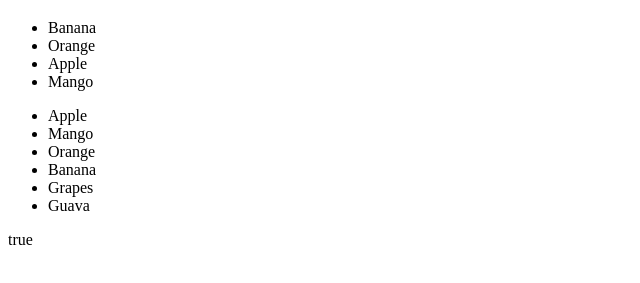
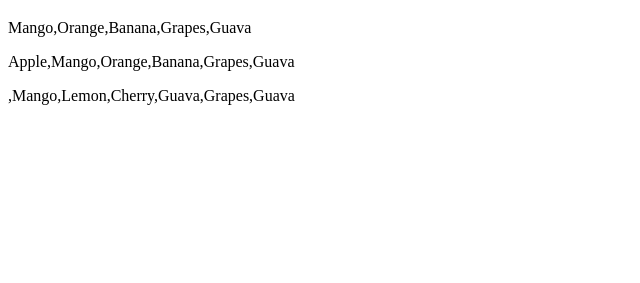
Before and after one commit to NirutaDhimal/javascript, a plain HTML site: page basics/index.html in a window 1280 px wide. Shown: the part 61-344 px from the top of the page, without its empty margins (0-640 px from the left). Drawn offline with Linux system fonts and the light colour scheme.

Commit message:
JS Array Methods

```diff
--- a/basics/index.html
+++ b/basics/index.html
@@ -10,6 +10,7 @@
         <p id = "demo"></p>
         <p id = "demo1"></p>
         <p id = "demo2"></p>
+        <p id = "demo3"></p>
         <script src = "jsbasics.js">
 
 
--- a/basics/jsbasics.js
+++ b/basics/jsbasics.js
@@ -478,6 +478,7 @@ console.log(Number.NaN);
 */
 
 //Javascript Arrays
+/*
 var cars = ["Saab", "Volvo", "BMW", "SUV"];
 var students = new Array("Niruta", "Darpan", "Avaya");
 console.log(cars[0]);
@@ -523,3 +524,37 @@ fruits.push("Watermelon");
 console.log(fruits);
 console.log(Array.isArray(fruits));
 document.getElementById("demo2").innerHTML = fruits instanceof Array;
+*/
+
+//JS Array Methods
+var fruits = ["Apple", "Mango", "Orange", "Banana", "Grapes", "Guava"];
+var x = fruits.toString()
+/*
+document.getElementById("demo").innerHTML = x;
+document.getElementById("demo1").innerHTML = fruits.join("*");
+fruits.pop();
+document.getElementById("demo2").innerText = fruits;
+document.getElementById("demo3").innerHTML = fruits.push("kiwi");
+*/
+console.log(fruits);
+fruits.shift();
+document.getElementById("demo").innerText = fruits;
+console.log(fruits.unshift("Apple"));
+document.getElementById("demo1").innerText = fruits;
+delete fruits[0];
+console.log(fruits);
+var removed = fruits.splice(2,2,"Lemon","Cherry", "Guava");
+document.getElementById("demo2").innerHTML = fruits;
+console.log(removed);
+fruits.splice(0,1);
+console.log(fruits);
+var food = ["Burger", "Pizza"];
+food = food.concat(fruits);
+console.log(food);
+food = food.concat("Noodles");
+console.log(food);
+var citrus = fruits.slice(3);
+console.log(fruits);
+console.log(citrus);
+food1 = food.slice(1,5);
+console.log(food1);
```
